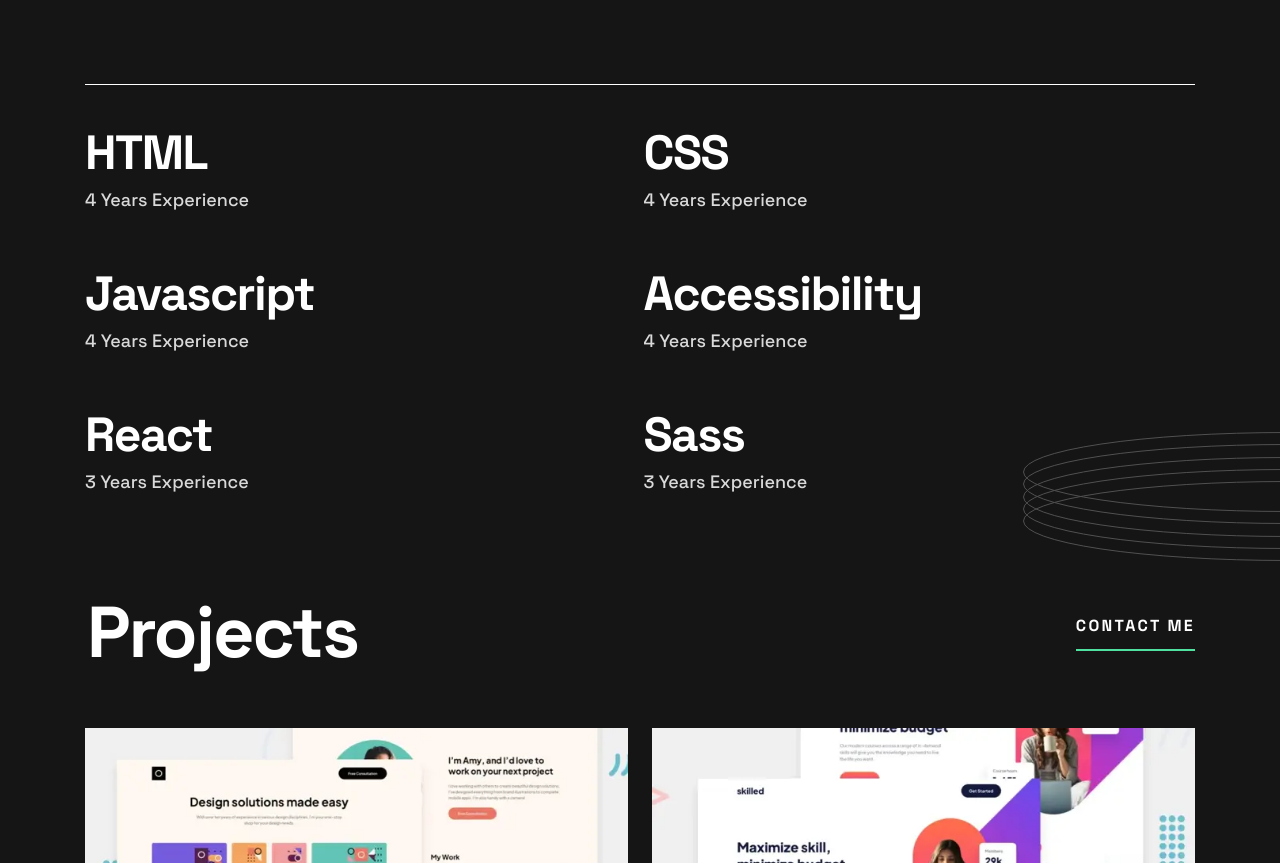
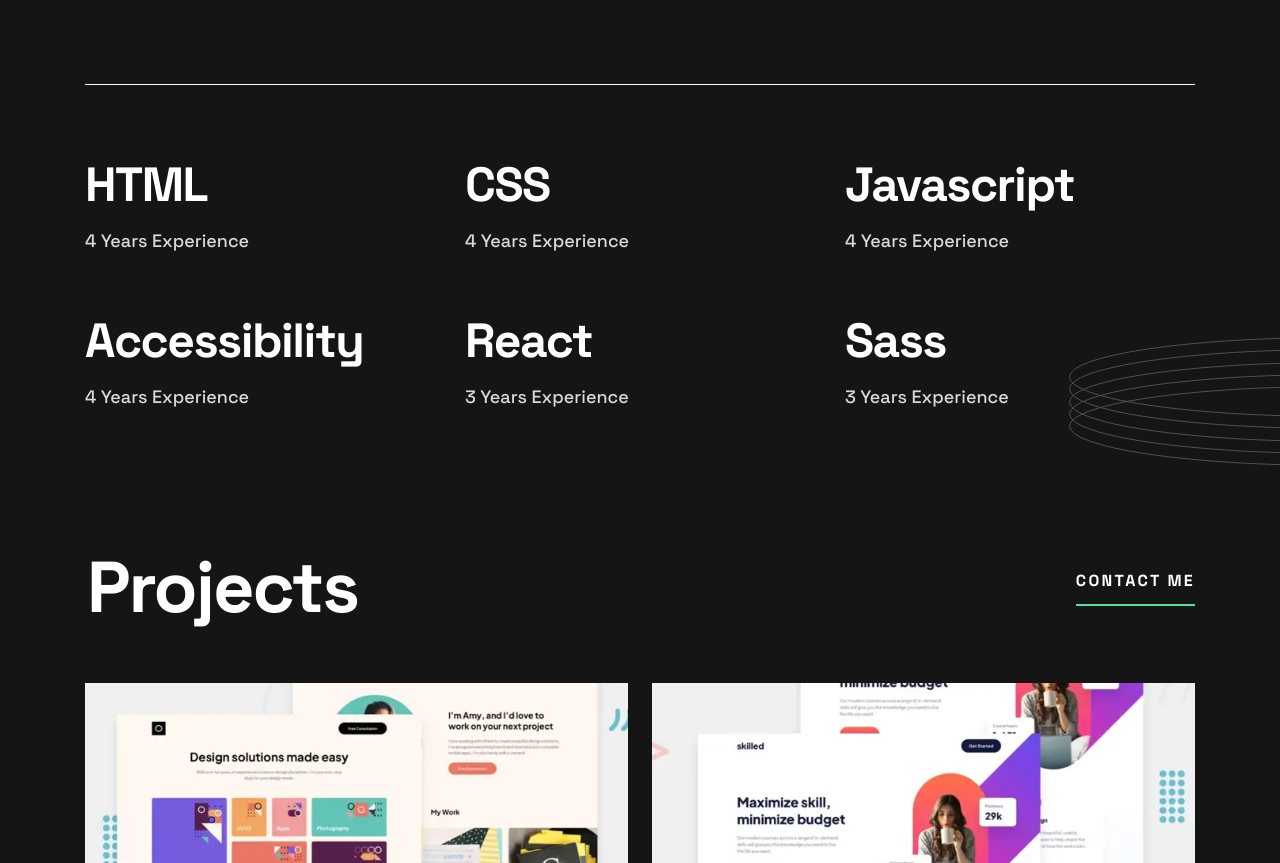
Before and after one commit to miguelzaga/singlepage-developer-portfolio, a React (Vite) app: page / in a window 1280 px wide. Shown: the part 740-1603 px from the top of the page. Built offline with nearby package versions, Linux system fonts and the light colour scheme.

Commit message:
style intro skills desktop

```diff
--- a/src/components/Intro.js
+++ b/src/components/Intro.js
@@ -40,7 +40,8 @@
         />
       </div>
 
-      <ul className="intro__skills">
+      <div className="intro__skills">
+        <ul className="intro__skills-ul">
           {skills.map(function renderSkill(skill, i) {
             return (
               <li key={`intro-li-${skill.name}-i`} className="intro__skills-li">
@@ -51,12 +52,13 @@
               </li>
             );
           })}
+        </ul>
         <img
           className="intro__skills-rings pattern-rings"
           src={patternRings}
           alt=""
         />
-      </ul>
+      </div>
     </section>
   );
 }
--- a/src/scss/05-components/_intro.scss
+++ b/src/scss/05-components/_intro.scss
@@ -24,6 +24,7 @@
     @include breakpoint($lg) {
       padding-bottom: 219px;
       padding-left: 0;
+      margin-bottom: 72px;
     }
 
     &-rings {
@@ -129,9 +130,6 @@
   }
 
   &__skills {
-    display: grid;
-    grid-template-columns: 1fr;
-    row-gap: 24px;
     padding-bottom: 40px;
     border-bottom: $white 1px solid;
     margin-bottom: 80px;
@@ -140,12 +138,28 @@
     line-height: rem(26px);
     position: relative;
     @include breakpoint($md) {
-      grid-template-columns: 1fr 1fr;
-      column-gap: 7px;
-      row-gap: 52px;
       border-bottom: none;
       margin-bottom: 100px;
       padding-bottom: 0;
+    }
+    @include breakpoint($lg) {
+      margin-bottom: 140px;
+    }
+
+    &-ul {
+      display: grid;
+      grid-template-columns: 1fr;
+      row-gap: 24px;
+      @include breakpoint($md) {
+        grid-template-columns: 1fr 1fr;
+        column-gap: 7px;
+        row-gap: 52px;
+      }
+      @include breakpoint($lg) {
+        grid-template-columns: repeat(3, 1fr);
+        column-gap: 30px;
+        row-gap: 58px;
+      }
     }
 
     &-name {
@@ -157,6 +171,9 @@
       @include breakpoint($md) {
         @include t.heading-l;
         margin-bottom: 5px;
+      }
+      @include breakpoint($lg) {
+        margin-bottom: 14px;
       }
     }
 
@@ -172,6 +189,10 @@
     &-rings {
       bottom: -65px;
       right: -358px;
+      @include breakpoint($lg) {
+        bottom: -55px;
+        right: -404px;
+      }
     }
   }
 }
```
Lines whose indentation alone changed are shown as unchanged.
